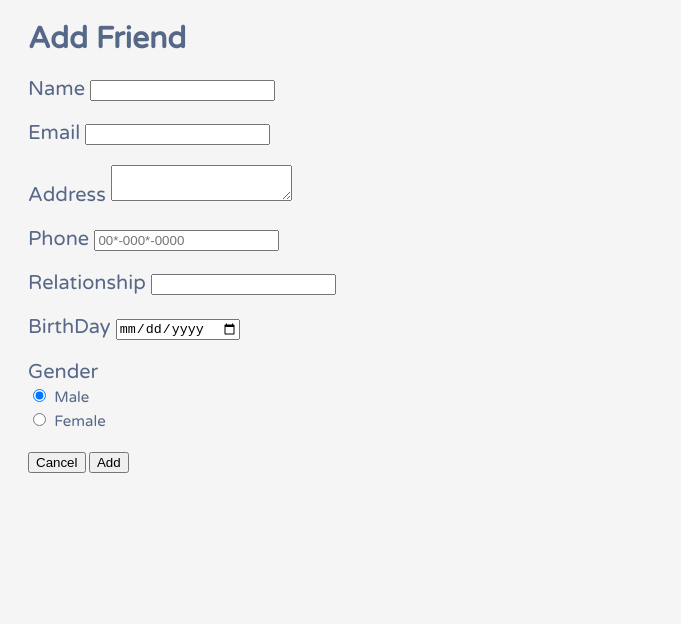
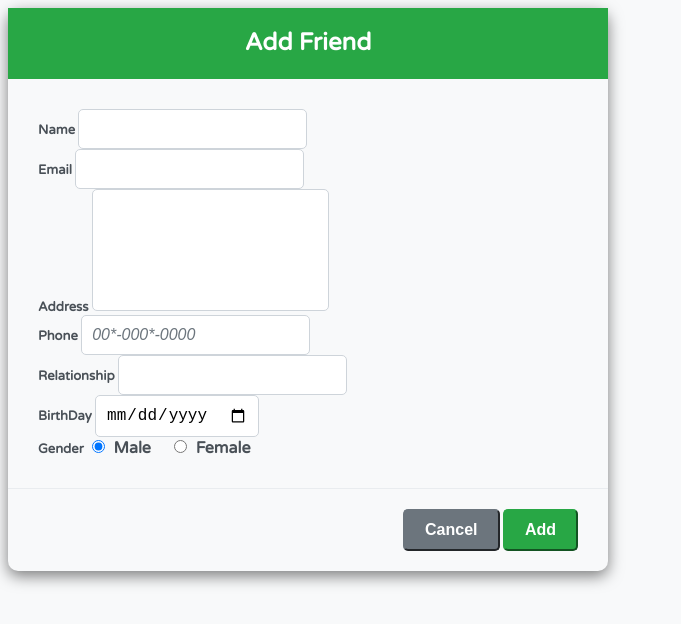
Before and after one commit to yoojh5685/2024OSS_hw2, a plain HTML site: page add.html in a window 1280 px wide. Shown: the whole page, without its empty margins (0-681 px from the left). Drawn offline with nearby package versions, Linux system fonts and the light colour scheme.

Commit message:
확인중

```diff
--- a/my.css
+++ b/my.css
@@ -15,12 +15,11 @@ body {
 
 .table-title {
     padding-bottom: 15px;
-    background: #435d7d;
+    background: #d4a518;
     color: #fff;
     padding: 16px 30px;
     margin: -20px -25px 10px;
     border-radius: 3px 3px 0 0;
-    width: 100%;
 }
 
 .table-title h2 {
@@ -91,13 +90,12 @@ table.table th:last-child {
 @media only screen and (max-width: 767px) {
     .table-wrapper {
         padding: 10px;
-        width: 100%;
     }
 
     .table-title {
         padding: 10px 30px;
         color: aqua;
-        /* width: 100%;  */
+        /* width: 100%; */
     }
 
     .table-title h2 {
@@ -162,24 +160,112 @@ table.table th:last-child {
 }
 
 /* 여기서부턴 add화면 */
-
-.modal-title{
-    font-size: 30px;
-    margin: 20px;
-}
-.modal-header{
-    width: 200px;
+body {
+    font-family: 'Varela Round', sans-serif;
+    background-color: #f8f9fa;
 }
 
-.form-group{
-    font-size: 20px;
-    /* height: 40px; */
-    margin: 20px;
+.modal-content {
+    border-radius: 10px;
+    box-shadow: 0px 5px 15px rgba(0, 0, 0, 0.5);
 }
 
-.modal-footer{
-    margin: 20px;
+.modal-header {
+    background-color: #28a745;
+    color: white;
+    padding: 20px;
+    text-align: center;
+    border-bottom: 2px solid #28a745;
 }
-.form-check-label{
-    font-size: 15px;
+
+.modal-title {
+    font-size: 24px;
+    font-weight: bold;
+    margin: 0;
 }
+
+.modal-body {
+    padding: 30px;
+}
+
+.form-group label {
+    font-weight: bold;
+    color: #495057;
+}
+
+.form-control {
+    border-radius: 5px;
+    border: 1px solid #ced4da;
+    padding: 10px;
+    font-size: 16px;
+    transition: border-color 0.3s ease;
+}
+
+.form-control:focus {
+    border-color: #28a745;
+    box-shadow: none;
+}
+
+.gender-check {
+    display: inline-block;
+    margin-right: 15px;
+}
+
+.form-check-label {
+    font-size: 16px;
+    color: #495057;
+}
+
+.modal-footer {
+    border-top: 1px solid #e9ecef;
+    padding: 20px 30px;
+    text-align: right;
+}
+
+.btn {
+    border-radius: 5px;
+    padding: 10px 20px;
+    font-size: 16px;
+    font-weight: bold;
+    transition: background-color 0.3s ease;
+}
+
+.btn-success {
+    background-color: #28a745;
+    border-color: #28a745;
+    color: white;
+}
+
+.btn-success:hover {
+    background-color: #218838;
+}
+
+.btn-default {
+    background-color: #6c757d;
+    border-color: #6c757d;
+    color: white;
+}
+
+.btn-default:hover {
+    background-color: #5a6268;
+}
+
+input::placeholder {
+    font-style: italic;
+    color: #6c757d;
+}
+
+input[type="radio"] {
+    margin-right: 5px;
+}
+
+textarea.form-control {
+    resize: none;
+    min-height: 100px;
+}
+
+@media (min-width: 768px) {
+    .modal-dialog {
+        max-width: 600px;
+    }
+}
```
